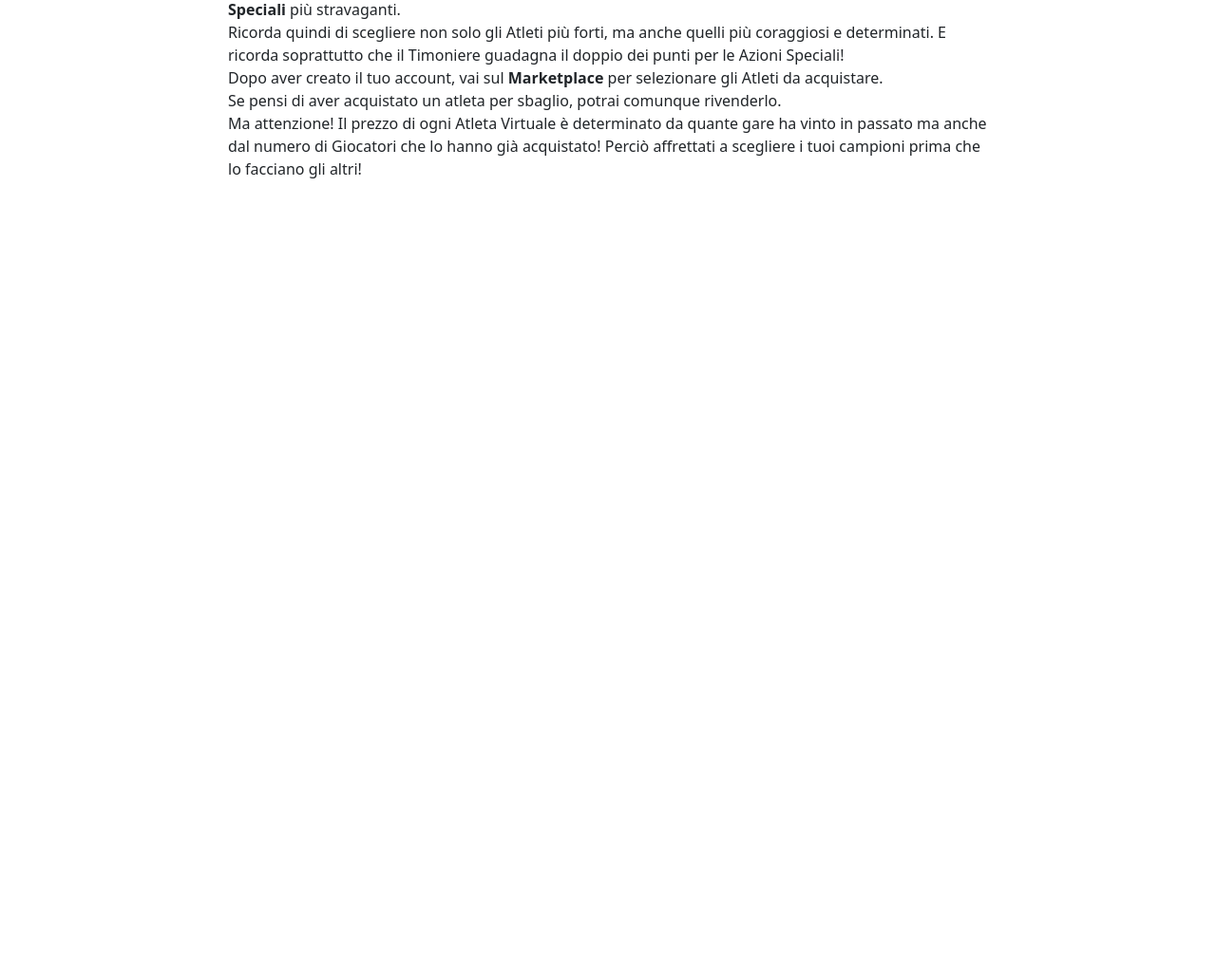
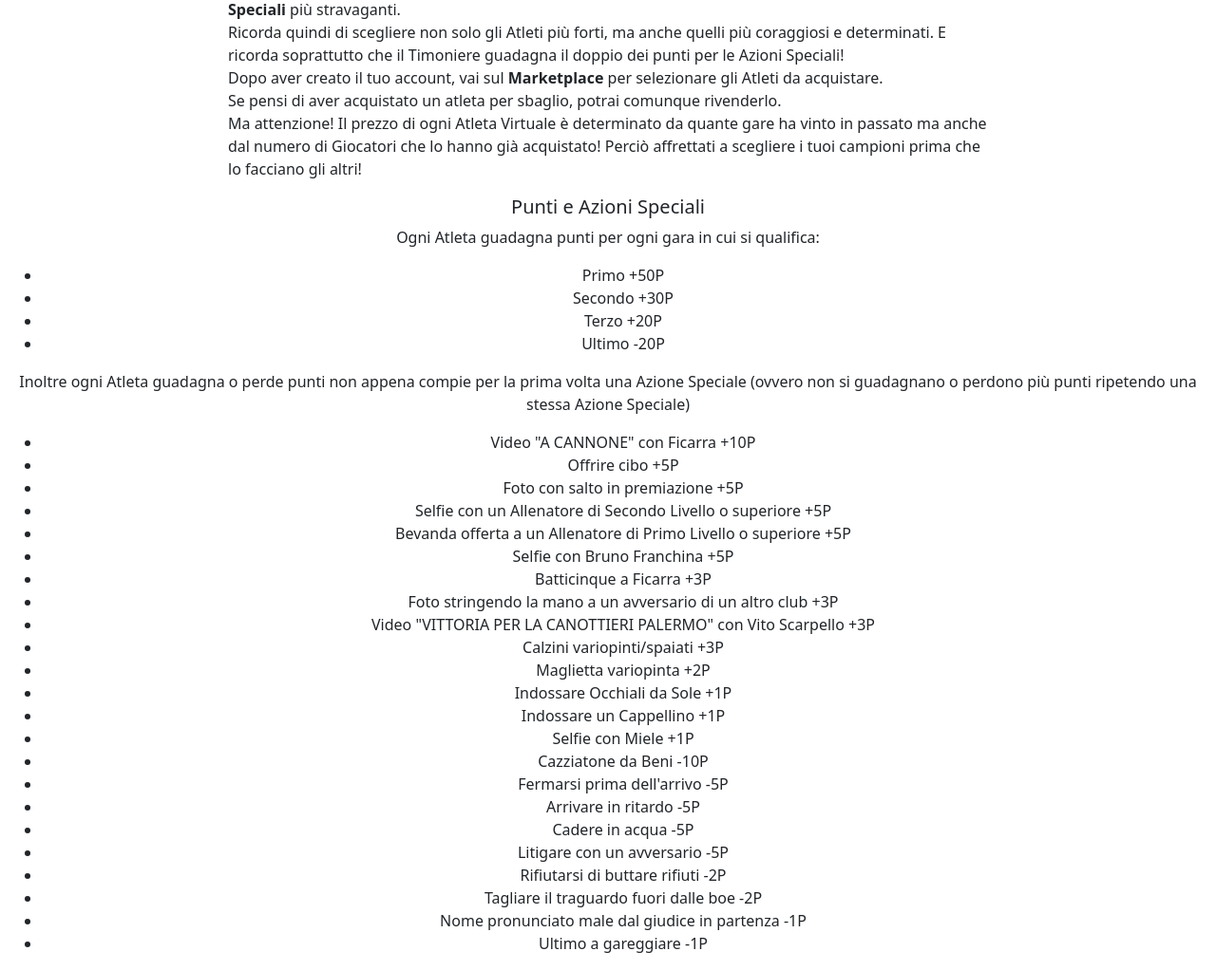
Before and after one commit to fedesss98/scp-django, a Django app: page /fantapoma/ in a window 1280 px wide. Shown: the part 507-1529 px from the top of the page at 95% size. Before the commit the page ends 800 px from the top, so only its background shows below. Run offline with Django 3.2, Linux system fonts and the light colour scheme.

Commit message:
Add Rules and Points

```diff
--- a/fantapoma/templates/fantapoma/index.html
+++ b/fantapoma/templates/fantapoma/index.html
@@ -38,6 +38,41 @@
           Il prezzo di ogni Atleta Virtuale è determinato da quante gare ha vinto in passato ma anche dal numero di Giocatori che lo hanno già acquistato!
           Perciò affrettati a scegliere i tuoi campioni prima che lo facciano gli altri!
         </p>
+      </div class="container-sm points mw-5 mx-auto">
+        <h5>Punti e Azioni Speciali</h5>
+        <p>Ogni Atleta guadagna punti per ogni gara in cui si qualifica:</p>
+        <ul>
+          <li>Primo +50P</li>
+          <li>Secondo +30P</li>
+          <li>Terzo +20P</li>
+          <li>Ultimo -20P</li>
+        </ul>
+        <p>Inoltre ogni Atleta guadagna o perde punti non appena compie per la prima volta una Azione Speciale (ovvero non si guadagnano o perdono più punti ripetendo una stessa Azione Speciale)</p>
+        <ul>
+          <li>Video "A CANNONE" con Ficarra +10P</li>
+          <li>Offrire cibo +5P</li>
+          <li>Foto con salto in premiazione +5P</li>
+          <li>Selfie con un Allenatore di Secondo Livello o superiore +5P</li>
+          <li>Bevanda offerta a un Allenatore di Primo Livello o superiore +5P</li>
+          <li>Selfie con Bruno Franchina +5P</li>
+          <li>Batticinque a Ficarra +3P</li>
+          <li>Foto stringendo la mano a un avversario di un altro club +3P</li>
+          <li>Video "VITTORIA PER LA CANOTTIERI PALERMO" con Vito Scarpello +3P</li>
+          <li>Calzini variopinti/spaiati +3P</li>
+          <li>Maglietta variopinta +2P</li>
+          <li>Indossare Occhiali da Sole +1P</li>
+          <li>Indossare un Cappellino +1P</li>
+          <li>Selfie con Miele +1P</li>
+          <li>Cazziatone da Beni -10P</li>
+          <li>Fermarsi prima dell'arrivo -5P</li>
+          <li>Arrivare in ritardo -5P</li>
+          <li>Cadere in acqua -5P</li>
+          <li>Litigare con un avversario -5P</li>
+          <li>Rifiutarsi di buttare rifiuti -2P</li>
+          <li>Tagliare il traguardo fuori dalle boe -2P</li>
+          <li>Nome pronunciato male dal giudice in partenza -1P</li>
+          <li>Ultimo a gareggiare -1P</li>
+        </ul>
       </div>
 
     </main>
```
